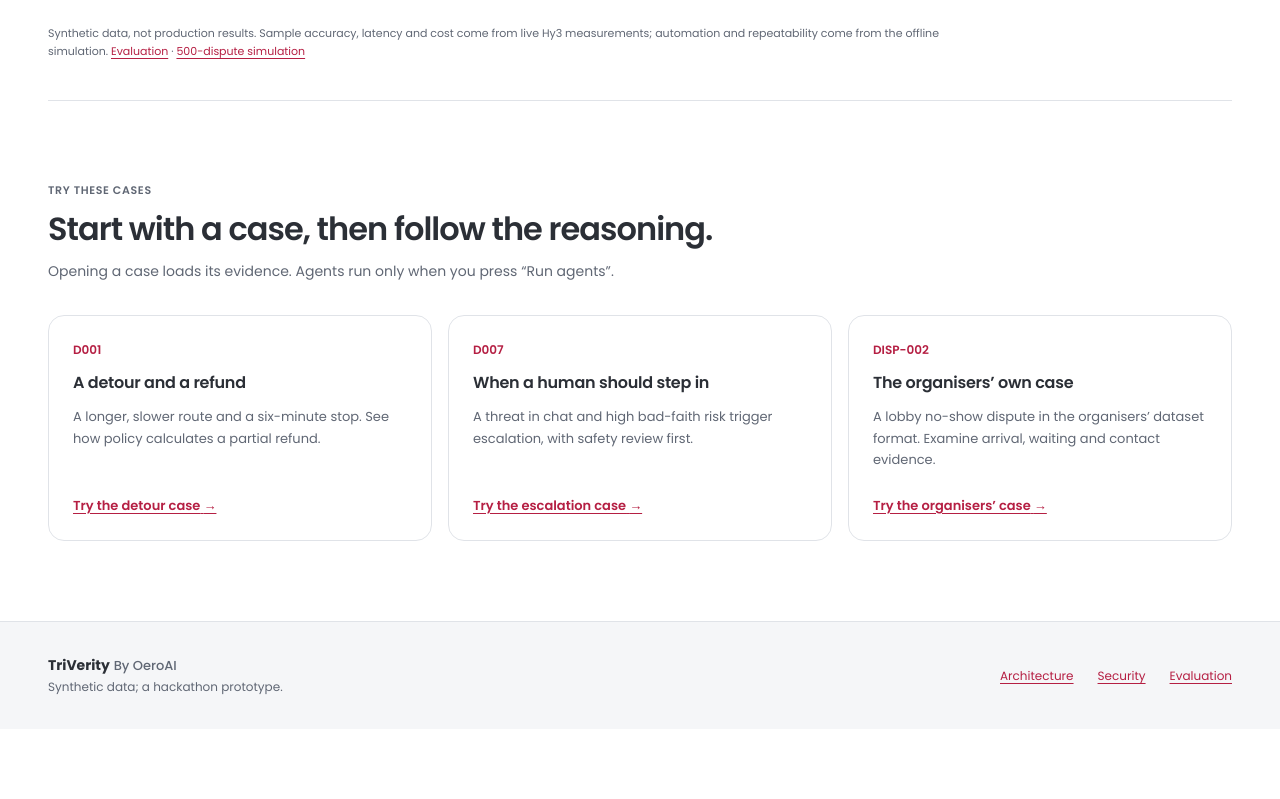
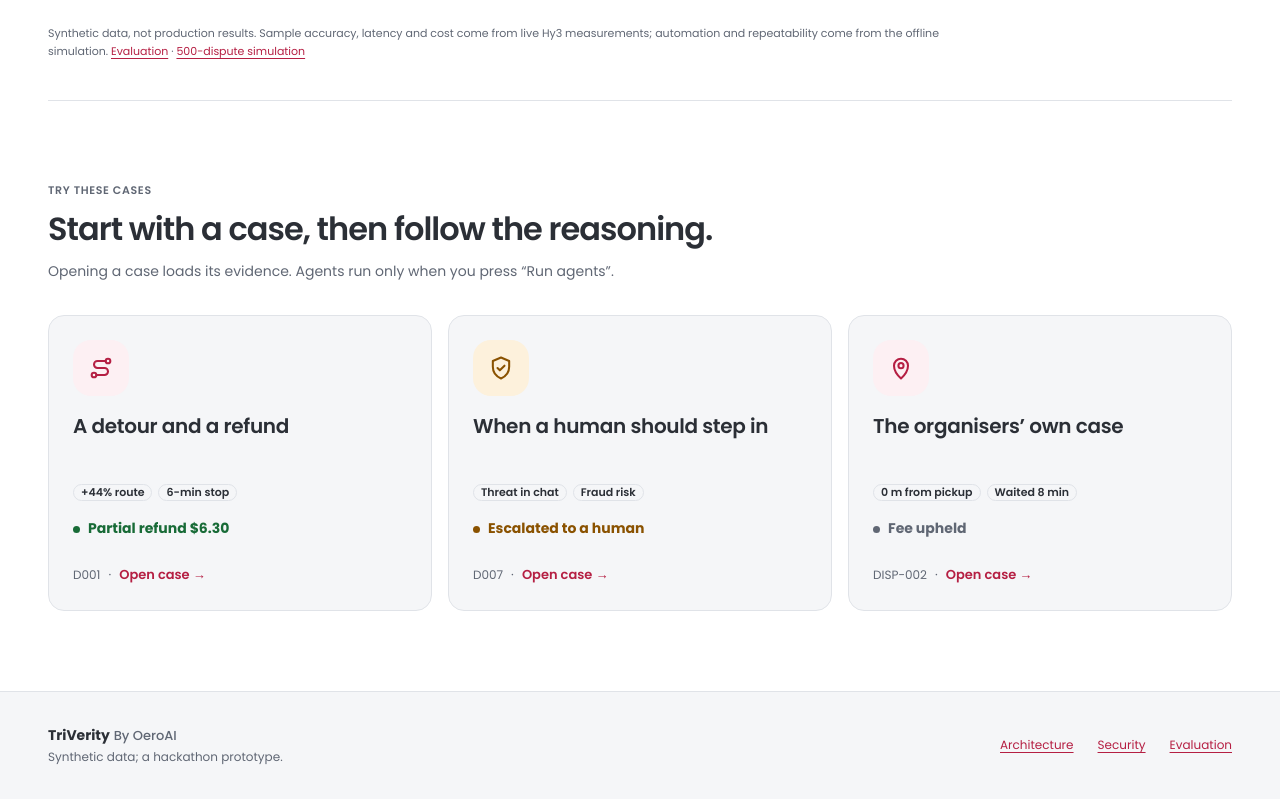
Before and after one commit to yuzhihao1212/TriVerity, a React (Vite) app in the folder frontend/: page / in a window 1280 px wide. Shown: the part 3326-4125 px from the top of the page. Before the commit the page ends 4055 px from the top, so only its background shows below. Built offline with nearby package versions, Linux system fonts and the light colour scheme; no server answers.

Commit message:
Make featured cases readable as facts and outcomes

```diff
--- a/frontend/src/Landing.tsx
+++ b/frontend/src/Landing.tsx
@@ -1,6 +1,7 @@
 import { useEffect, useReducer, useRef, useState, type CSSProperties, type MouseEvent } from "react";
 import { CLOSED_TRUST_TILE, trustTileState } from "./trustTileState";
 import { Chip } from "./Chip";
+import { CASES } from "./landingCases";
 import { Icon } from "./Icon";
 import { focusSection } from "./routes";
 import { PresentationToggle, ThemeToggle } from "./ThemeToggle";
@@ -54,12 +55,6 @@ export const TRUST_TILES: readonly TrustTile[] = [
   { icon: "shield", title: "Humans for risky cases", detail: "Uncertain or high-risk cases go to a human reviewer with a priority tier. Safety cases come first." },
   { icon: "books", title: "Appeals teach the system", detail: "A reviewer's appeal decision becomes a precedent for similar future cases.", note: "Disabled in the public demo." },
   { icon: "lock", title: "Tested against prompt injection", proof: "0 of 68 live runs swayed", detail: "23 attack scenarios tested offline. Across 17 attacks and 68 live Hy3 runs, no injection changed a ruling." },
-];
-
-const CASES = [
-  { id: "D001", title: "A detour and a refund", detail: "A longer, slower route and a six-minute stop. See how policy calculates a partial refund.", action: "Try the detour case" },
-  { id: "D007", title: "When a human should step in", detail: "A threat in chat and high bad-faith risk trigger escalation, with safety review first.", action: "Try the escalation case" },
-  { id: "DISP-002", title: "The organisers’ own case", detail: "A lobby no-show dispute in the organisers’ dataset format. Examine arrival, waiting and contact evidence.", action: "Try the organisers’ case" },
 ];
 
 export function Landing({ presentation, onTogglePresentation, theme, onToggleTheme, onOpenConsole }: {
@@ -136,9 +131,13 @@ export function Landing({ presentation, onTogglePresentation, theme, onToggleThe
         </section>
         <section aria-labelledby="try-title">
           <div className="landing-section-head"><p className="eyebrow">Try these cases</p><h2 id="try-title">Start with a case, then follow the reasoning.</h2><p className="muted">Opening a case loads its evidence. Agents run only when you press “Run agents”.</p></div>
-          <div className="landing-cases">{CASES.map(sample => <article className="landing-card" key={sample.id}>
-            <span className="landing-case-id">{sample.id}</span><h3>{sample.title}</h3><p className="muted">{sample.detail}</p><a href={`#/console/${sample.id}`}>{sample.action} <span aria-hidden="true">→</span></a>
-          </article>)}</div>
+          <div className="landing-cases">{CASES.map(sample => <a className="landing-case" key={sample.id} href={sample.href} aria-label={sample.accessibleName}>
+            <span className={`landing-case-icon${sample.tone === "warn" ? " warn" : ""}`} aria-hidden="true"><Icon name={sample.icon} /></span>
+            <h3>{sample.title}</h3>
+            <div className="chip-row landing-case-evidence">{sample.evidence.map(line => <Chip key={line} size="sm" tone="outline">{line}</Chip>)}</div>
+            <p className={`landing-case-outcome tone-${sample.tone}`}><span className="landing-case-dot" aria-hidden="true" /><strong>{sample.outcome}</strong></p>
+            <span className="landing-case-footer"><span className="landing-case-id">{sample.id}</span><span aria-hidden="true">·</span><span className="landing-case-action">Open case <span aria-hidden="true">→</span></span></span>
+          </a>)}</div>
         </section>
       </div>
     </main>
--- /dev/null
+++ b/frontend/src/landingCases.ts
@@ -0,0 +1,32 @@
+import { decisionTone } from "./outcomeTone";
+
+type FeaturedCase = {
+  id: string;
+  icon: "route" | "shield" | "pin";
+  title: string;
+  evidence: readonly [string, string];
+  evidenceSummary: string;
+} & ({ decision: "partial_refund"; refundAmount: number } | {
+  decision: "needs_review" | "no_action";
+  refundAmount?: never;
+});
+
+// Curated snapshots of these synthetic samples, not a request to run the agents.
+const SAMPLES: readonly FeaturedCase[] = [
+  { id: "D001", icon: "route", title: "A detour and a refund", evidence: ["+44% route", "6-min stop"],
+    evidenceSummary: "Route 44% longer, a 6-minute stop", decision: "partial_refund", refundAmount: 6.3 },
+  { id: "D007", icon: "shield", title: "When a human should step in", evidence: ["Threat in chat", "Fraud risk"],
+    evidenceSummary: "Threat in chat, high bad-faith risk", decision: "needs_review" },
+  { id: "DISP-002", icon: "pin", title: "The organisers’ own case", evidence: ["0 m from pickup", "Waited 8 min"],
+    evidenceSummary: "Driver arrived 0 metres from pickup and waited 8 minutes", decision: "no_action" },
+];
+
+export const CASES = SAMPLES.map(sample => {
+  const amount = sample.decision === "partial_refund" ? `$${sample.refundAmount.toFixed(2)}` : null;
+  const outcome = amount ? `Partial refund ${amount}` : sample.decision === "needs_review" ? "Escalated to a human" : "Fee upheld";
+  const spokenOutcome = amount ? `partial refund of ${amount}` : sample.decision === "needs_review" ? "escalated to a human reviewer" : "no-show fee upheld";
+  return {
+    ...sample, href: `#/console/${sample.id}`, tone: decisionTone(sample.decision), outcome,
+    accessibleName: `Open case ${sample.id}: ${sample.title}. ${sample.evidenceSummary}. Outcome: ${spokenOutcome}.`,
+  };
+});
--- a/frontend/src/styles.css
+++ b/frontend/src/styles.css
@@ -489,8 +489,6 @@ textarea { width: 100%; resize: vertical; }
 .landing-problem p + p { margin-top: var(--space-4); }
 .landing-section-head { display: grid; gap: var(--space-2); margin-bottom: var(--space-8); }
 .landing-trust { display: grid; grid-template-columns: repeat(3, minmax(0, 1fr)); gap: var(--space-4); }
-.landing-card { display: flex; flex-direction: column; align-items: flex-start; gap: var(--space-3); min-width: 0; padding: var(--space-6); border: 1px solid var(--border); border-radius: 16px; background: var(--surface); }
-.landing-card p { font-size: 13px; }
 .landing-results { border-block: 1px solid var(--border); padding-block: var(--space-10); }
 .landing-metrics { display: grid; grid-template-columns: repeat(4, minmax(0, 1fr)); gap: var(--space-8); margin: 0; }
 .landing-metrics > div { display: flex; flex-direction: column; gap: var(--space-2); }
@@ -500,21 +498,19 @@ textarea { width: 100%; resize: vertical; }
 .landing-metric-detail { order: 2; color: var(--muted); font-size: 12px; }
 .landing-footnote { font-size: 11px; margin-top: var(--space-6); max-width: 900px; }
 .landing-cases { display: grid; grid-template-columns: repeat(3, minmax(0, 1fr)); gap: var(--space-4); }
-.landing-cases .landing-card { background: var(--bg); }
-.landing-case-id { color: var(--accent-text); font-size: 12px; font-weight: 600; }
-.landing-cases a { margin-top: auto; padding-top: var(--space-3); font-size: 13px; font-weight: 600; }
 .landing-footer { border-top: 1px solid var(--border); background: var(--surface); padding-block: var(--space-8); }
 .landing-footer > div { display: flex; align-items: center; justify-content: space-between; flex-wrap: wrap; gap: var(--space-6); }
 .landing-footer p, .landing-footer nav { font-size: 12px; }
 .landing.presentation-mode .landing-lead { font-size: clamp(28px, 3.5vw, 44px); }
-.landing.presentation-mode .landing-intro, .landing.presentation-mode .landing-card p { font-size: 17px; }
+.landing.presentation-mode .landing-intro { font-size: 17px; }
 .landing.presentation-mode .landing-metric-detail, .landing.presentation-mode .landing-metrics dt,
 .landing.presentation-mode .landing-provider, .landing.presentation-mode .landing-footnote, .landing.presentation-mode .landing-footer p,
-.landing.presentation-mode nav, .landing.presentation-mode .landing-cases a, .landing.presentation-mode .landing-actions > a:not(.landing-primary) { font-size: 14px; }
+.landing.presentation-mode nav, .landing.presentation-mode .landing-actions > a:not(.landing-primary) { font-size: 14px; }
 .landing.presentation-mode h3 { font-size: 18px; }
 @media (max-width: 1100px) {
   .landing-wrap { width: calc(100% - 64px); }
   .landing-problem { gap: var(--space-8); }
+  .landing-cases { grid-template-columns: repeat(2, minmax(0, 1fr)); }
 }
 @media (max-width: 760px) {
   .landing-wrap { width: calc(100% - 40px); }
@@ -1025,7 +1021,7 @@ article[tabindex="-1"] { scroll-margin-block: var(--space-4); }
   .landing-stage:not(:last-child)::after { content: "↓"; top: auto; bottom: calc(-1 * var(--space-8) + 4px); right: auto; left: 18px; }
 }
 
-/* Trust tiles: independent of .landing-card, which also styles Try these cases. */
+/* Trust tiles: independent of the linked case cards below. */
 .landing-trust { grid-auto-rows: 1fr; }
 .trust-tile { position: relative; display: block; width: 100%; height: 100%; min-height: 270px; padding: var(--space-6); border: 1px solid var(--border); border-radius: 16px; background: var(--surface); color: var(--text); text-align: left; overflow: hidden; }
 .trust-tile-front { display: flex; flex-direction: column; align-items: flex-start; gap: var(--space-4); min-height: 220px; opacity: 1; transition: opacity 180ms ease; }
@@ -1082,3 +1078,29 @@ path.results-pop { fill: none; stroke: var(--accent-text); stroke-width: 2.5; st
   .landing-metrics .landing-result-visual { width: 72px; height: 72px; }
   .landing.presentation-mode .landing-result-visual { width: 80px; height: 80px; }
 }
+
+/* Featured cases: one link per card, facts first and aligned outcomes/footers. */
+.landing-cases { grid-auto-rows: 1fr; }
+.landing-case { display: grid; grid-template-rows: auto minmax(2.8em, auto) 1fr auto auto; align-items: start; gap: var(--space-4); min-width: 0; padding: var(--space-6); border: 1px solid var(--border); border-radius: 16px; background: var(--surface); color: var(--text); text-decoration: none; }
+.landing-case:hover { text-decoration: none; }
+.landing-case:focus-visible { outline: 3px solid var(--focus); outline-offset: 4px; }
+.landing-case-icon { display: inline-grid; place-items: center; width: 56px; height: 56px; border-radius: 18px; background: var(--accent-soft); color: var(--accent-text); }
+.landing-case-icon .icon { width: 28px; height: 28px; }
+.landing-case-icon.warn { background: var(--warn-soft); color: var(--warn-text); }
+.landing-case h3 { font-size: 20px; min-height: 2.8em; }
+.landing-case-evidence { align-self: start; }
+.landing-case-outcome { display: flex; align-items: baseline; gap: var(--space-2); font-size: 14px; color: var(--muted); }
+.landing-case-outcome.tone-ok { color: var(--ok-text); }
+.landing-case-outcome.tone-warn { color: var(--warn-text); }
+.landing-case-dot { flex: none; width: 7px; height: 7px; border-radius: 50%; background: currentColor; }
+.landing-case-footer { display: flex; flex-wrap: wrap; align-items: baseline; gap: var(--space-2); padding-top: var(--space-2); font-size: 13px; color: var(--muted); }
+.landing-case-id { font-size: 12px; }
+.landing-case-action { font-weight: 600; color: var(--accent-text); }
+.landing-case:hover .landing-case-action { text-decoration: underline; }
+.landing.presentation-mode .landing-case h3 { font-size: 22px; }
+.landing.presentation-mode .landing-case-outcome { font-size: 17px; }
+.landing.presentation-mode .landing-case-footer, .landing.presentation-mode .landing-case-id { font-size: 14px; }
+@media (hover: hover) and (prefers-reduced-motion: no-preference) {
+  .landing-case { transition: transform 160ms ease; }
+  .landing-case:hover { transform: translateY(-2px); }
+}
```
Also changed, not shown: 1 other file (tests, documents, lock files or other folders).
